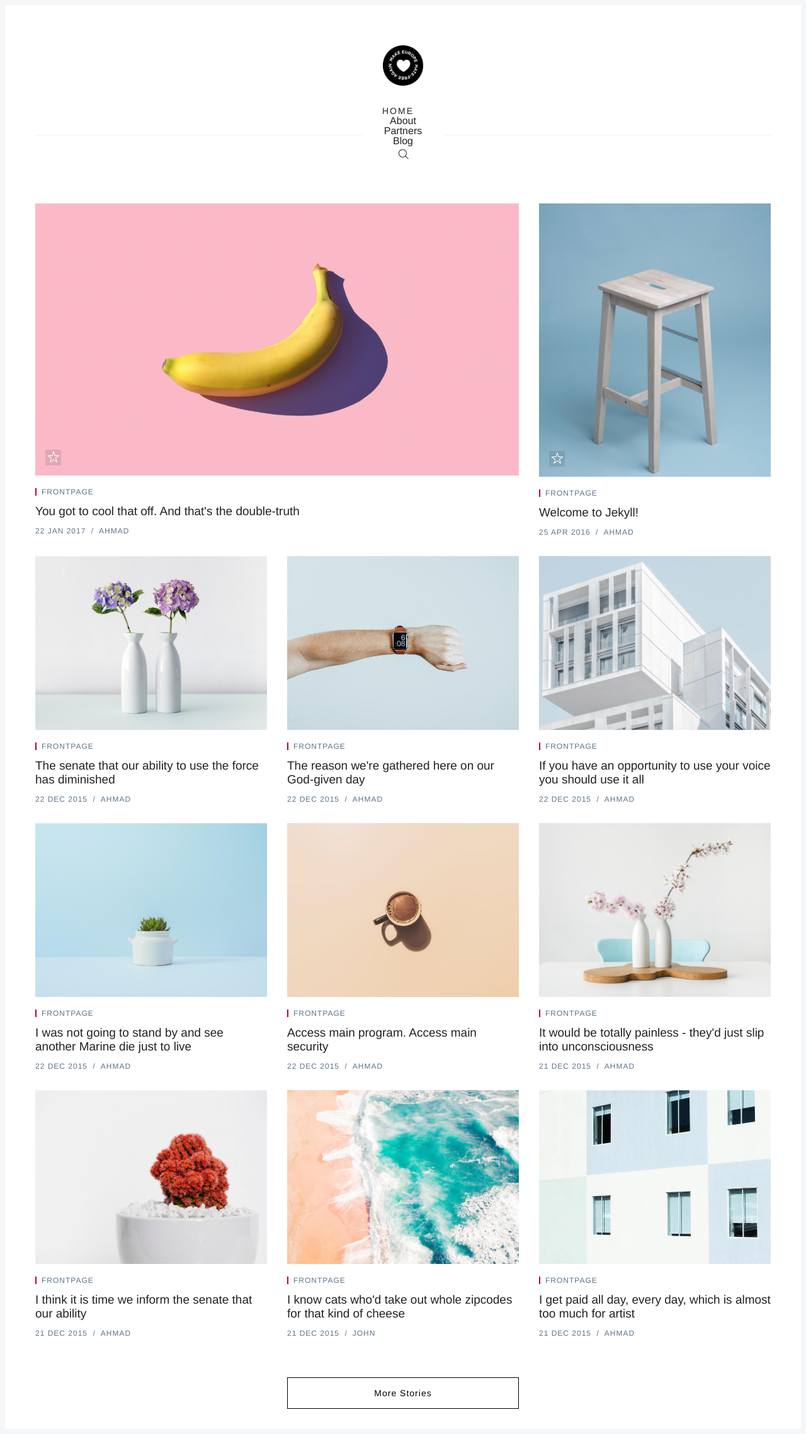
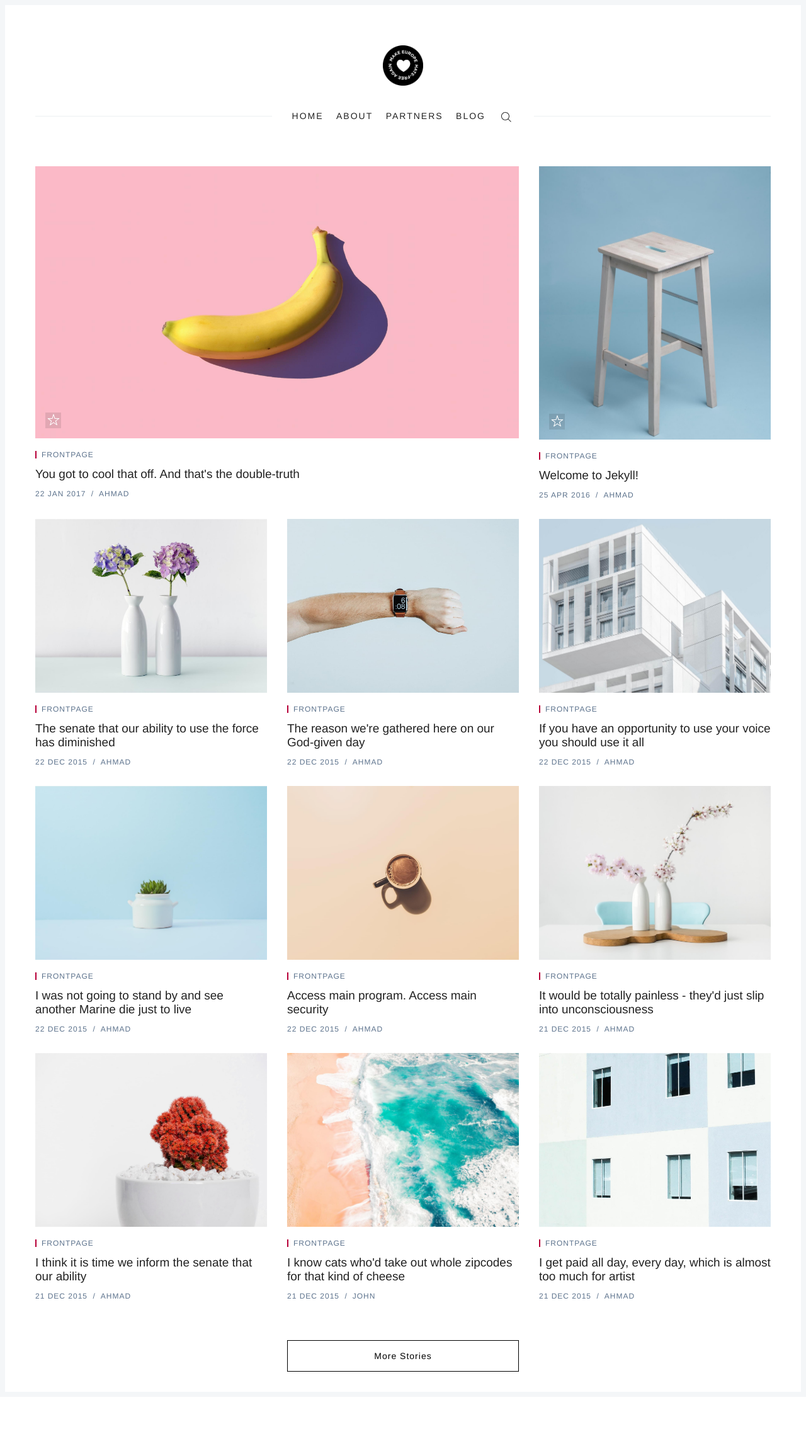
Before and after one commit to me5m/blog, a Jekyll site: the page built from index.html, in a window 1280 px wide. Shown: the whole page at 63% size. Built offline with Jekyll 4.4.1, drawn with Linux system fonts in a browser that asks for light colours; some web fonts are replaced; the list of posts is cut into pages by our own code; after the commit the page ends 2218 px from its top, so only the background shows below that.

Commit message:
Updated '_includes/navigation.html' via CloudCannon

```diff
--- a/_includes/navigation.html
+++ b/_includes/navigation.html
@@ -1,9 +1,18 @@
 <li class='c-nav__item'>
   <a href='https://mehfa.org/blog/' class='c-nav__link'>Home</a>
   </li>
+<li class='c-nav__item'>
 
     <a href='https://mehfa.org/about/' class='c-nav__link'>About</a>
+    </li>
+
+    <li class='c-nav__item'>
+
   <a href='https://mehfa.org/partners/' class='c-nav__link'>Partners</a>
+  </li>
+
+  <li class='c-nav__item'>
+
   <a href='https://mehfa.org/blog/' class='c-nav__link'>Blog</a>
 </li>
 
```
